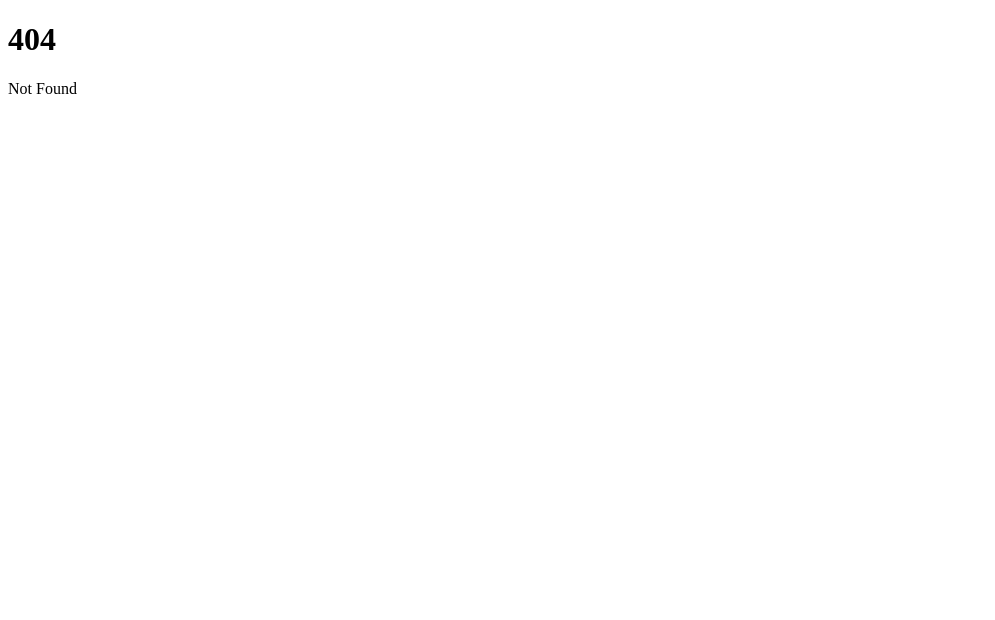
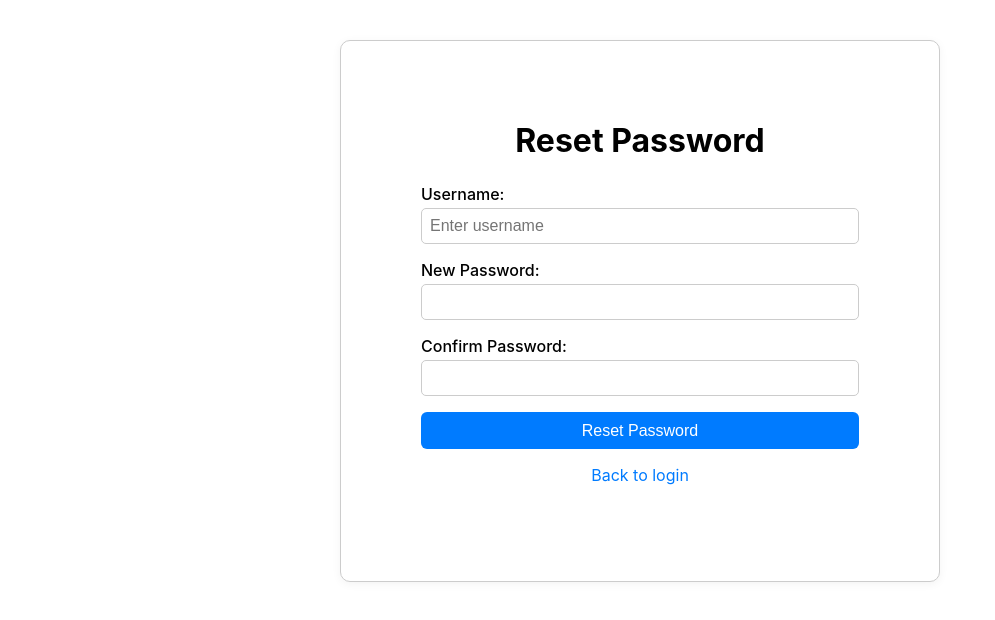
Before and after one commit to matthewbolding/gdpr-llm, a SvelteKit app: page /reset-password in a window 1280 px wide. Before the commit this address had no page. Shown: the top 620 px of the page, without its empty margins (0-995 px from the left). Built offline with nearby package versions, Linux system fonts and the light colour scheme.

Commit message:
Password reset functionality; style update.

```diff
--- a/src/routes/login/+page.svelte
+++ b/src/routes/login/+page.svelte
@@ -48,6 +48,10 @@
     <p class="register-link">
       Don't have an account? <a href="/register">Register</a>
     </p>
+
+    <p class="register-link">
+      <a href="/reset-password">Forgot password?</a>
+    </p>
   </div>
 </main>
 
@@ -59,7 +63,7 @@
   }
 
   .auth-card {
-    max-width: 400px;
+    max-width: 600px;
     width: 100%;
     border: 1px solid #ccc;
     padding: 5rem;
@@ -124,6 +128,10 @@
     cursor: not-allowed;
   }
 
+  * {
+    box-sizing: border-box;
+  }
+
   :global(body) {
     font-family: -apple-system, BlinkMacSystemFont, "Segoe UI", Roboto, "Helvetica Neue", Arial, sans-serif;
   }
--- a/src/routes/register/+page.svelte
+++ b/src/routes/register/+page.svelte
@@ -84,7 +84,7 @@
   }
 
   .auth-card {
-    max-width: 400px;
+    max-width: 600px;
     width: 100%;
     border: 1px solid #ccc;
     padding: 5rem;
@@ -122,7 +122,7 @@
     position: absolute;
     top: 50%;
     transform: translateY(-65%);
-    right: 0rem;
+    right: 0.5rem;
     background: none;
     border: none;
     cursor: pointer;
@@ -174,6 +174,10 @@
     cursor: not-allowed;
   }
 
+  * {
+    box-sizing: border-box;
+  }
+
   :global(body) {
     font-family: -apple-system, BlinkMacSystemFont, "Segoe UI", Roboto, "Helvetica Neue", Arial, sans-serif;
   }
--- /dev/null
+++ b/src/routes/reset-password/+page.svelte
@@ -0,0 +1,162 @@
+<script>
+  let username = '';
+  let newPassword = '';
+  let confirmPassword = '';
+  let loading = false;
+  let error = '';
+  let success = '';
+
+  async function resetPassword() {
+    error = '';
+    success = '';
+    loading = true;
+
+    if (newPassword !== confirmPassword) {
+      error = 'Passwords do not match.';
+      loading = false;
+      return;
+    }
+
+    try {
+      const res = await fetch('/api/reset-password', {
+        method: 'POST',
+        headers: { 'Content-Type': 'application/json' },
+        body: JSON.stringify({ username, new_password: newPassword })
+      });
+
+      const data = await res.json();
+      if (!res.ok) throw new Error(data.message || 'Failed to reset password.');
+
+      success = data.message;
+      username = '';
+      newPassword = '';
+      confirmPassword = '';
+    } catch (err) {
+      error = err.message;
+    } finally {
+      loading = false;
+    }
+  }
+</script>
+
+<main class="container">
+  <div class="auth-card">
+    <h1>Reset Password</h1>
+
+    {#if error}
+      <p class="error">{error}</p>
+    {/if}
+
+    {#if success}
+      <p class="success">{success}</p>
+    {/if}
+
+    <form on:submit|preventDefault={resetPassword}>
+      <label for="username">Username:</label>
+      <input id="username" bind:value={username} placeholder="Enter username" required />
+
+      <label for="newPassword">New Password:</label>
+      <input id="newPassword" type="password" bind:value={newPassword} required />
+
+      <label for="confirmPassword">Confirm Password:</label>
+      <input id="confirmPassword" type="password" bind:value={confirmPassword} required />
+
+      <button type="submit" disabled={loading}>
+        {loading ? 'Resetting...' : 'Reset Password'}
+      </button>
+    </form>
+
+    <p class="login-link">
+      <a href="/login">Back to login</a>
+    </p>
+  </div>
+</main>
+
+<style>
+  .container {
+    display: flex;
+    justify-content: center;
+    padding: 2rem;
+  }
+
+  .auth-card {
+    max-width: 600px;
+    width: 100%;
+    border: 1px solid #ccc;
+    padding: 5rem;
+    border-radius: 10px;
+    box-shadow: 0 2px 10px rgba(0,0,0,0.05);
+    background-color: white;
+  }
+
+  h1 {
+    margin-top: 0;
+    margin-bottom: 1.5rem;
+    text-align: center;
+  }
+
+  label {
+    display: block;
+    margin-bottom: 0.25rem;
+    font-weight: 500;
+  }
+
+  input {
+    width: 100%;
+    padding: 0.5rem;
+    margin-bottom: 1rem;
+    border-radius: 5px;
+    border: 1px solid #ccc;
+    font-size: 1rem;
+  }
+
+  button {
+    width: 100%;
+    padding: 0.6rem;
+    font-size: 1rem;
+    background-color: #007BFF;
+    color: white;
+    border: none;
+    border-radius: 6px;
+    cursor: pointer;
+  }
+
+  button:disabled {
+    background-color: #999;
+    cursor: not-allowed;
+  }
+
+  .error {
+    color: red;
+    margin-bottom: 1rem;
+    text-align: center;
+  }
+
+  .success {
+    color: green;
+    margin-bottom: 1rem;
+    text-align: center;
+  }
+
+  .login-link {
+    text-align: center;
+    margin-top: 1rem;
+  }
+
+  .login-link a {
+    color: #007BFF;
+    text-decoration: none;
+  }
+
+  .login-link a:hover {
+    text-decoration: underline;
+  }
+
+  * {
+    box-sizing: border-box;
+  }
+
+  :global(body) {
+    font-family: -apple-system, BlinkMacSystemFont, "Segoe UI", Roboto, "Helvetica Neue", Arial, sans-serif;
+  }
+</style>
```
Also changed, not shown: server.js (+25 -0 lines), 1 other file (tests, documents, lock files or other folders).
